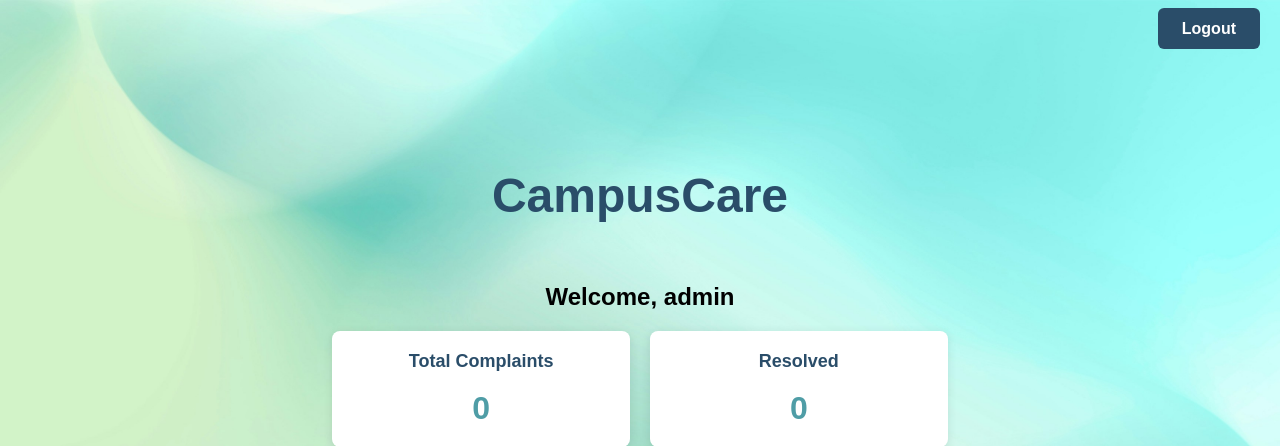
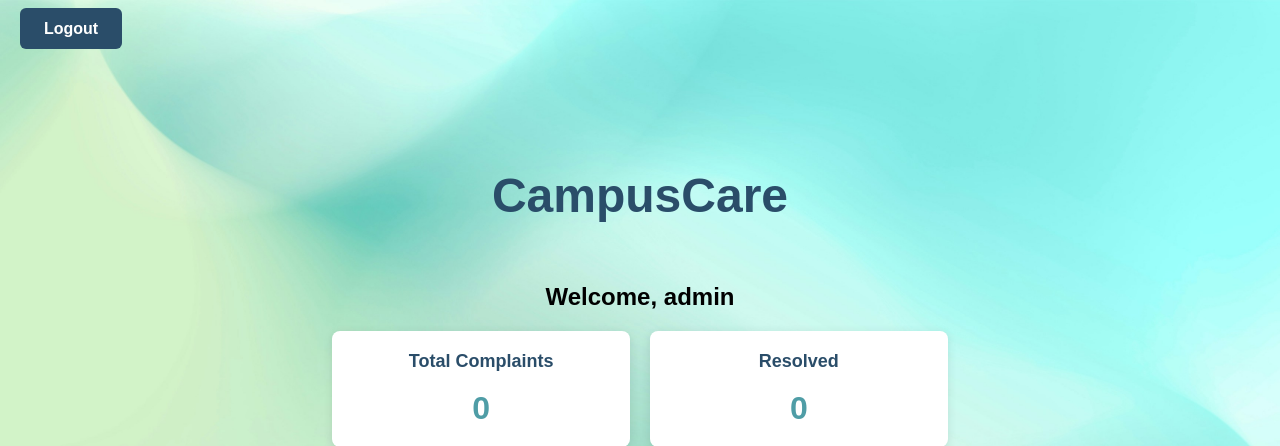
Before and after one commit to AishwaryaCG03/CampusCare, a Flask app: page /dashboard in a window 1280 px wide. Shown: the top 446 px of the page. Run offline with Flask 3, Linux system fonts and the light colour scheme; a user stored in the database is signed in; data that the repository does not hold is empty.

Commit message:
updated dashboard logout

```diff
--- a/templates/dashboard.html
+++ b/templates/dashboard.html
@@ -8,7 +8,7 @@
 <body class="dashboard-body">
 
 
-  <div style="position: absolute; top: 20px; right: 20px;">
+  <div style="position: absolute; top: 20px; left: 20px;">
     <a href="/logout" class="btn btn-secondary">Logout</a>
   </div>
 
```
